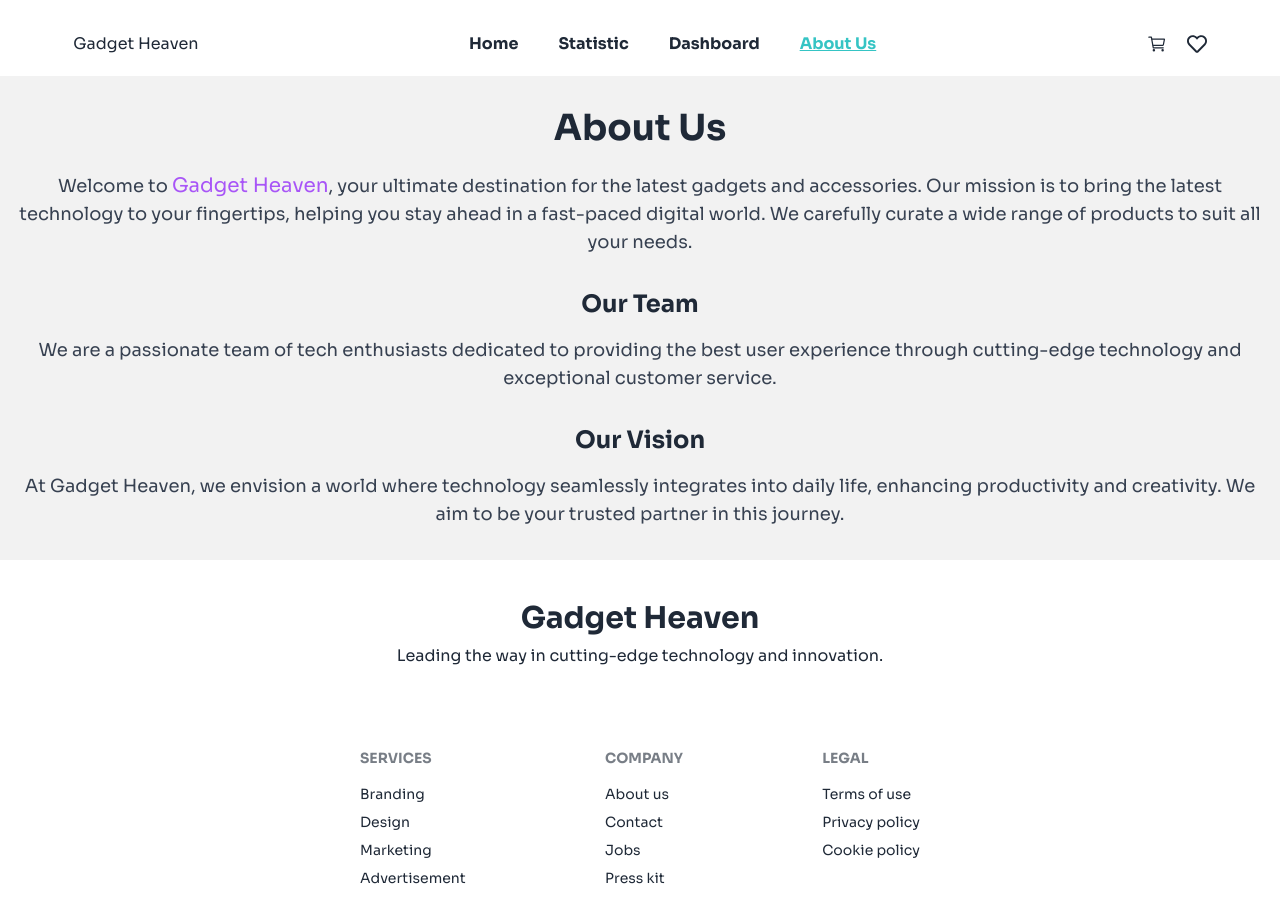
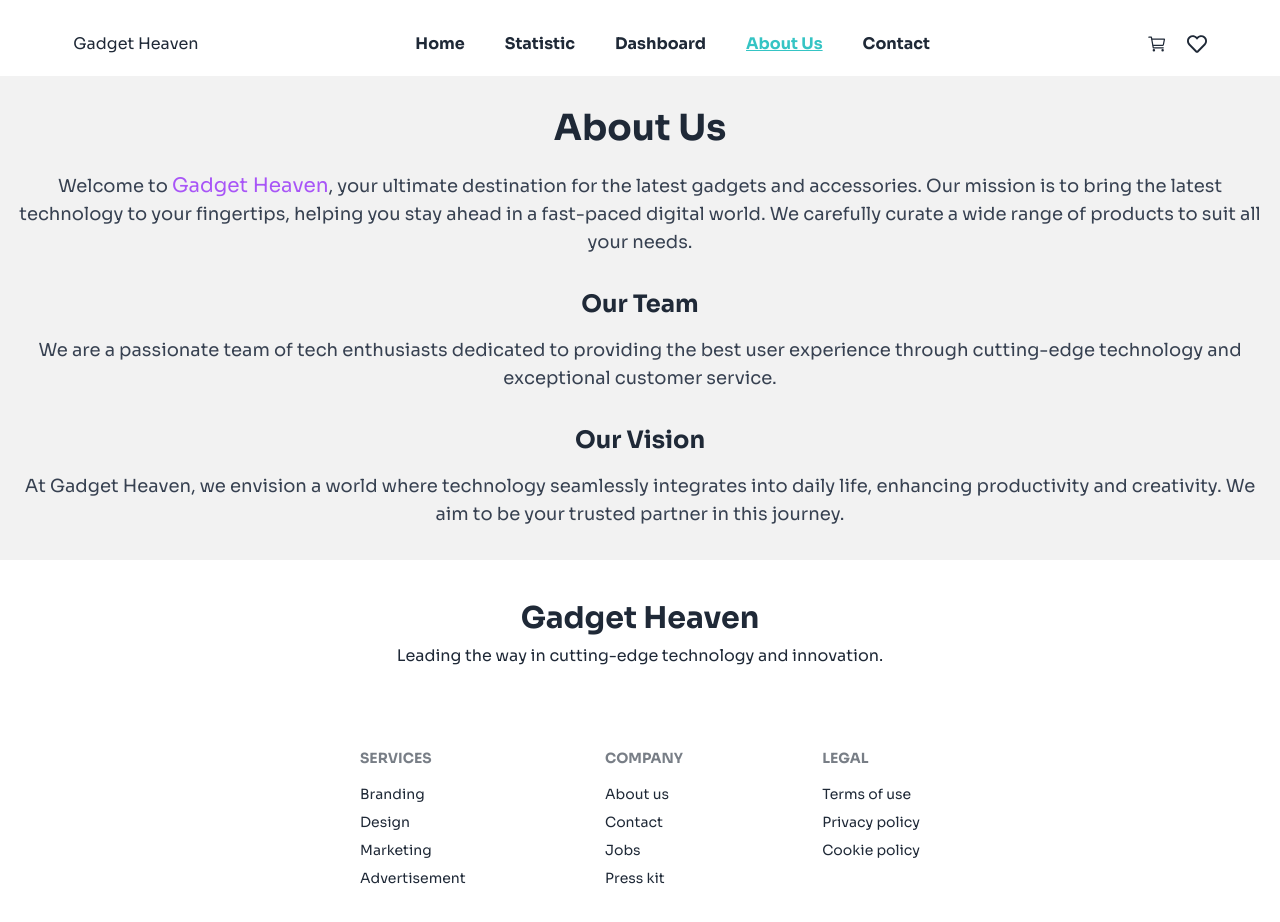
Before and after one commit to KI-Anik/a8-gadget-store, a React (Vite) app: page /about in a window 1280 px wide. Shown: the top 922 px of the page. Built offline with nearby package versions, Linux system fonts and the light colour scheme.

Commit message:
update README with live link, add Loading component, and enhance Navbar with Contact link

```diff
--- /dev/null
+++ b/src/components/AllProducts/Loading.jsx
@@ -0,0 +1,9 @@
+const Loading = () => {
+    return (
+        <div className='flex min-h-screen justify-center items-center'>
+        <span className="loading loading-bars loading-lg"></span>
+    </div>
+    );
+};
+
+export default Loading;
--- a/src/components/Navbar/Navbar.jsx
+++ b/src/components/Navbar/Navbar.jsx
@@ -16,6 +16,7 @@ const Navbar = () => {
                     <NavLink to={'/statistic'}>Statistic</NavLink>
                     <NavLink to={'/dashboard'}>Dashboard</NavLink>
                     <NavLink to={'/about'}>About Us</NavLink>
+                    <a href="https://www.facebook.com/iamkhairul101">Contact</a>
                 </div>
 
                 {/* right side two icons */}
```
Also changed, not shown: src/components/AllProducts/AllProducts.jsx (line endings or trailing spaces), 1 other file (tests, documents, lock files or other folders).
